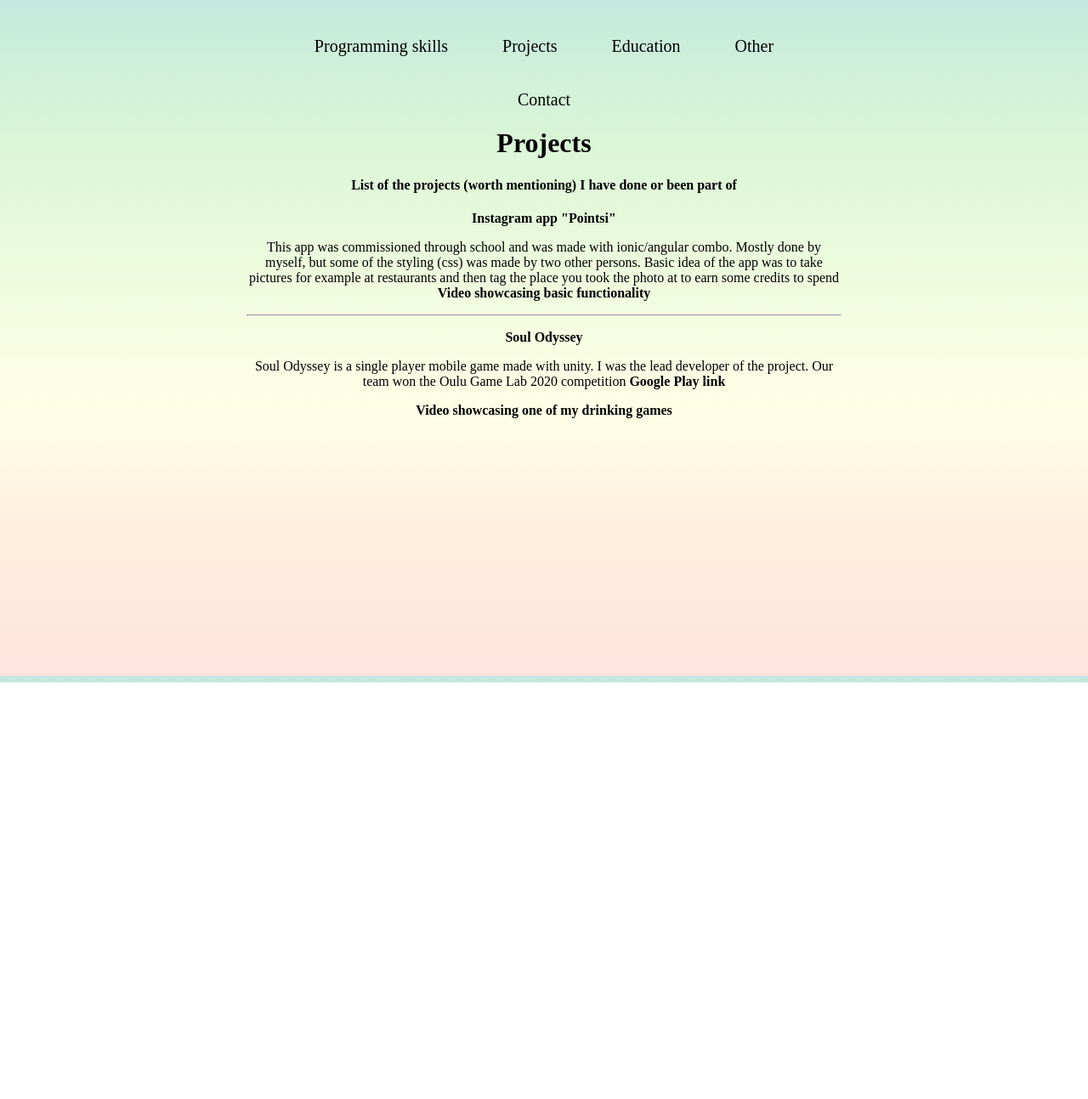
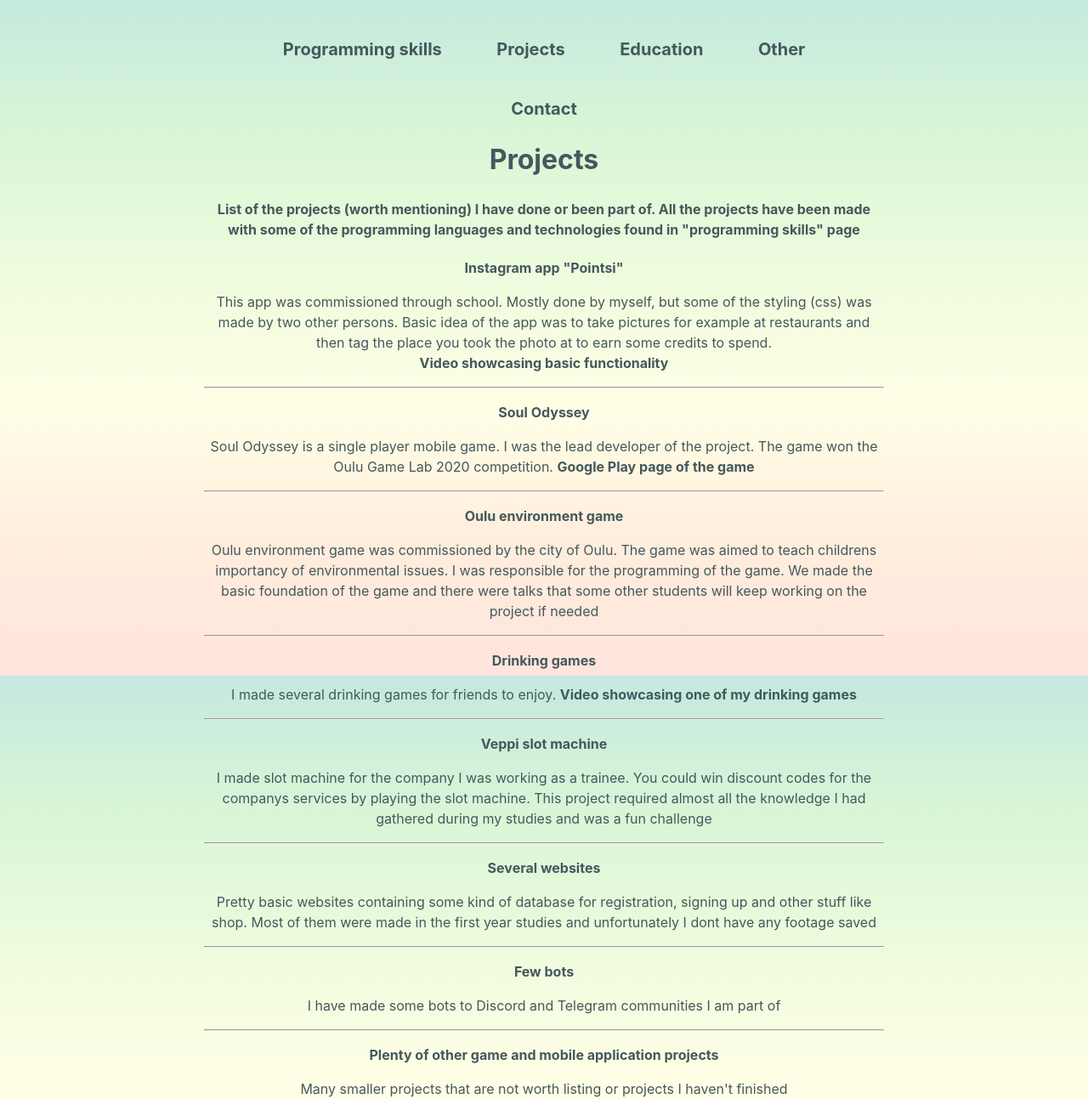
Before and after one commit to Lagical/portfolio, a plain HTML site: page projects.html in a window 1280 px wide. Shown: the part 5-1298 px from the top of the page at 85% size. Before the commit the page ends 808 px from the top, so only its background shows below. Drawn offline with Linux system fonts and the light colour scheme.

Commit message:
Kaikki sisältö?

```diff
--- a/css/style.css
+++ b/css/style.css
@@ -5,14 +5,13 @@
 
 .linkit{
     text-decoration:none;
-    color:black;
     margin: 30px;
     font-size: 20px;
+    font-weight: bold;
 }
 
 .thesis{
     text-decoration:none;
-    color:black;
 }
 
 .headerdiv{
@@ -20,7 +19,7 @@
 }
 
 .center{
-    max-width: 700px;
+    max-width: 800px;
     margin: auto;
     text-align: center;
 }
@@ -30,6 +29,7 @@ body{
     min-height: 100%;
     background-repeat: no-repeat;
     background-attachment: fixed;
+    overflow: overlay;
 }
 
 a:hover{
@@ -38,7 +38,13 @@ a:hover{
 
 html{
     height: 100%;
-    /*overflow-y: hidden;*/
+    margin-bottom:0;
+    padding:0;
+}
+
+.htmloverflow{
+    height: 100%;
+    overflow-y: hidden;
     margin-bottom:0;
     padding:0;
     overflow:hidden;
@@ -47,11 +53,38 @@ html{
 dl{
     font-weight: bold;
     text-align: left;
-    padding-left: 82px;
-    padding-right: 76px;
+    padding-left: 100px;
+    padding-right: 90px;
 }
 
 dd{
     font-weight: normal;
     font-size: 14px;
+    margin-bottom: 15px;
 }
+
+* {
+    font-family: -apple-system, BlinkMacSystemFont, 'Segoe UI', Roboto, Oxygen, Ubuntu, Cantarell, 'Open Sans', 'Helvetica Neue', sans-serif;
+    line-height: 1.5;
+    box-sizing: border-box;
+    color: #44585d;
+  }
+
+  ::-webkit-scrollbar {
+    width: 20px;
+  }
+
+  ::-webkit-scrollbar-track {
+    background-color: transparent;
+  }
+
+  ::-webkit-scrollbar-thumb {
+    background-color: #a8bbbf;
+    border-radius: 20px;
+    border: 6px solid transparent;
+    background-clip: content-box;
+  }
+
+  ::-webkit-scrollbar-thumb:hover {
+    background-color: #44585d;
+  }
--- a/projects.html
+++ b/projects.html
@@ -15,18 +15,46 @@
     <div class="center">
     <a href="index.html" class="linkit">Contact</a>
     <h1>Projects</h1>
-    <h4>List of the projects (worth mentioning) I have done or been part of</h4>
+    <h4>List of the projects (worth mentioning) I have done or been part of. All the projects have been made with some of the programming languages and technologies found in
+        <a href="programming.html" class="thesis">"programming skills" page</a></h4>
     <p><b>Instagram app "Pointsi"</b></p>
-    <p>This app was commissioned through school and was made with ionic/angular combo.
+    <p>This app was commissioned through school.
         Mostly done by myself, but some of the styling (css) was made by two other persons.
     Basic idea of the app was to take pictures for example at restaurants
-    and then tag the place you took the photo at to earn some credits to spend<br>
+    and then tag the place you took the photo at to earn some credits to spend.<br>
     <a href="https://youtu.be/EksKvBgNwvg" class="thesis" target="_blank"><b>Video showcasing basic functionality</b></a></p>
         <hr>
         <p><b>Soul Odyssey</b></p>
-    <p>Soul Odyssey is a single player mobile game made with unity. I was the lead developer of the project. Our team won the Oulu Game Lab 2020 competition
-        <a href="https://play.google.com/store/apps/details?id=com.uneton.soulodyssey" class="thesis" target="_blank"><b>Google Play link</b></a></p>
+    <p>Soul Odyssey is a single player mobile game. I was the lead developer of the project. The game won the Oulu Game Lab 2020 competition.
+        <a href="https://play.google.com/store/apps/details?id=com.uneton.soulodyssey" class="thesis" target="_blank"><b>Google Play page of the game</b></a></p>
+        <hr>
+        <p><b>Oulu environment game</b></p>
+    <p>Oulu environment game was commissioned by the city of Oulu. The game was aimed to teach childrens importancy of environmental issues.
+        I was responsible for the programming of the game. We made the basic foundation of the game
+        and there were talks that some other students will keep working on the project if needed
+       </p>
+        <hr>
+        <p><b>Drinking games</b></p>
+        <p>I made several drinking games for friends to enjoy.
         <a href="https://youtube.com/shorts/AOHO6jmWI9E?feature=share" class="thesis" target="_blank"><b>Video showcasing one of my drinking games</b></a></p>
+        <hr>
+        <p><b>Veppi slot machine</b></p>
+    <p>I made slot machine for the company I was working as a trainee. You could win discount codes for the companys services by playing the slot machine.
+        This project required almost all the knowledge I had gathered during my studies and was a fun challenge
+       </p>
+       <hr>
+        <p><b>Several websites</b></p>
+    <p>Pretty basic websites containing some kind of database for registration, signing up and other stuff like shop.
+         Most of them were made in the first year studies and unfortunately I dont have any footage saved
+       </p>
+       <hr>
+        <p><b>Few bots</b></p>
+    <p>I have made some bots to Discord and Telegram communities I am part of
+       </p>
+       <hr>
+        <p><b>Plenty of other game and mobile application projects</b></p>
+        <p>Many smaller projects that are not worth listing or projects I haven't finished
+        </p>
     </div>
 </body>
 </html>
```
Also changed, not shown: education.html (+1 -1 lines), index.html (+1 -1 lines), other.html (+6 -2 lines), programming.html (+7 -0 lines).
